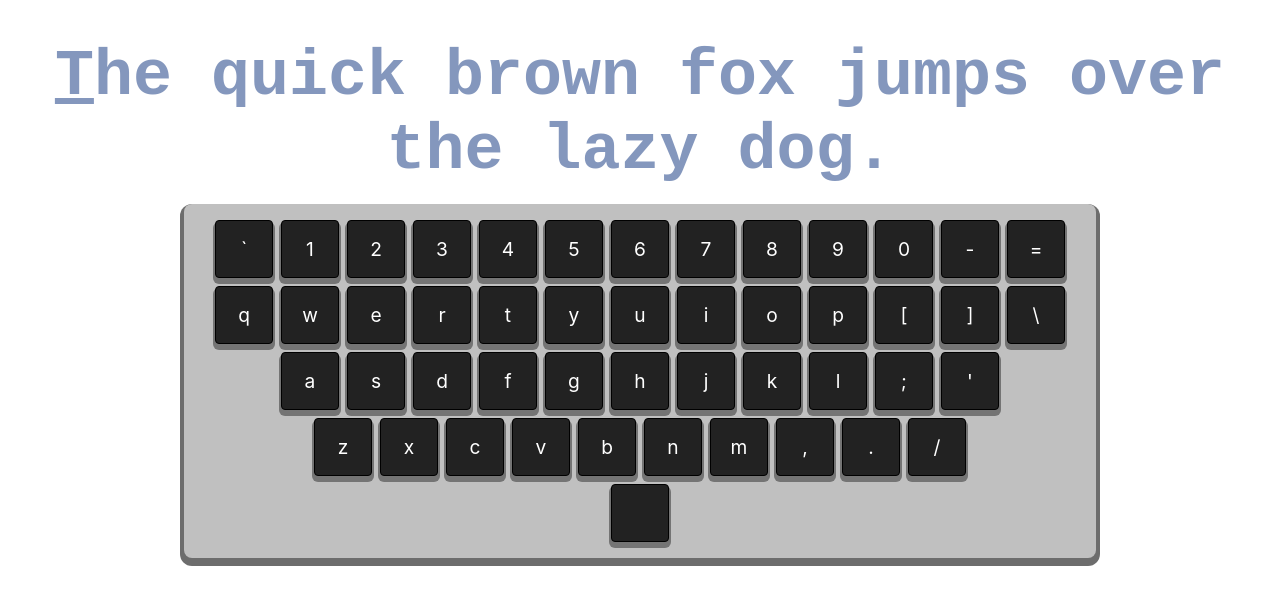
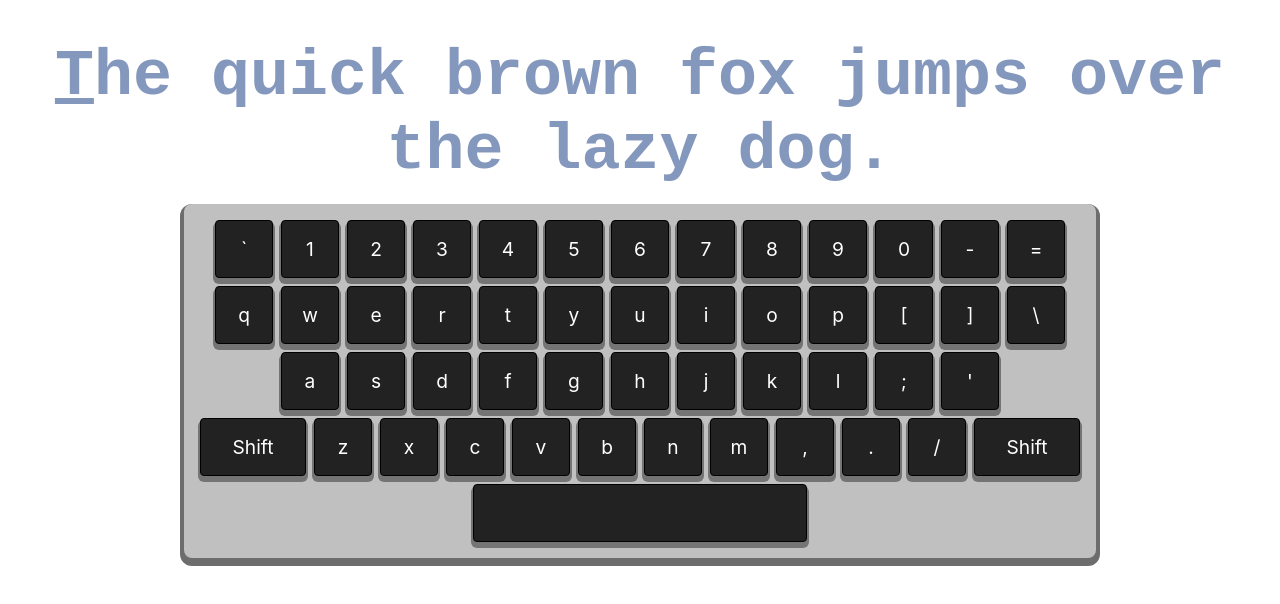
Before and after one commit to aehng/TypingTutor, a React (Vite) app in the folder vite-project/: page / in a window 1280 px wide. Shown: the top 604 px of the page. Built offline with nearby package versions, Linux system fonts and the light colour scheme.

Commit message:
Shift done

```diff
--- a/vite-project/src/Keyboard.css
+++ b/vite-project/src/Keyboard.css
@@ -30,3 +30,11 @@
   box-shadow: 0 4px 0 2px #0006;
   transition: all .05s ease;
 }
+
+.space-bar {
+  width: 300px;
+}
+
+.shift {
+  width: 72px;
+}
--- a/vite-project/src/Keyboard.jsx
+++ b/vite-project/src/Keyboard.jsx
@@ -12,7 +12,7 @@ export function Keyboard(props) {
       <KeyboardRow shift={shift} keyValues={['`','1', '2', '3', '4', '5', '6', '7', '8', '9', '0', '-', '=']} upperKeys={['~', '!', '@', '#', '$', '%', '^', '&', '*', '(', ')', '_', '+']} />
       <KeyboardRow shift={shift} keyValues={['q', 'w', 'e', 'r', 't', 'y', 'u', 'i', 'o', 'p', '[', ']', '\\']} upperKeys={['Q', 'W', 'E', 'R', 'T', 'Y', 'U', 'I', 'O', 'P', '{', '}', '|']} />
       <KeyboardRow shift={shift} keyValues={['a', 's', 'd', 'f', 'g', 'h', 'j', 'k', 'l', ';', '\'']} upperKeys={['A', 'S', 'D', 'F', 'G', 'H', 'J', 'K', 'L', ':', '"']} />
-      <KeyboardRow shift={shift} keyValues={['z', 'x', 'c', 'v', 'b', 'n', 'm', ',', '.', '/']} upperKeys={['Z', 'X', 'C', 'V', 'B', 'N', 'M', '<', '>', '?']} />
+      <KeyboardRow shift={shift} keyValues={['Shift','z', 'x', 'c', 'v', 'b', 'n', 'm', ',', '.', '/','Shift']} upperKeys={['Shift','Z', 'X', 'C', 'V', 'B', 'N', 'M', '<', '>', '?','Shift']} />
       <div className="keyboard-key space-bar"> </div>
     </div>
   )
--- a/vite-project/src/KeyboardRow.jsx
+++ b/vite-project/src/KeyboardRow.jsx
@@ -8,21 +8,26 @@ export function KeyboardRow(props) {
   } = props;
 
   const [row, setRow] = useState([]);
-//ChatGPT helped me with this mapping function
+
+  //ChatGPT helped me remember that I am an idiot. (I couldn't remember how to make a variable <insert facepalm emoji>)
   useEffect(() => {
+    //I made this if statement not use duplicate code
+    let keys = keyValues
     if (shift) {
-      setRow(upperKeys.map((k, index) => (
-        <div key={index} className="keyboard-key">
+      keys = upperKeys
+    }
+    let old = []
+    keys.forEach((k, index) => {
+      if (k === "Shift") {
+        old = [...old, <div key={index} className="keyboard-key shift">{k}</div>]
+      } else {
+        old = [...old, <div key={index} className="keyboard-key">
           {k}
-        </div>
-      )))
-    } else {
-      setRow(keyValues.map((k, index) => (
-        <div key={index} className="keyboard-key">
-          {k}
-        </div>
-      )))
-    }
+        </div>]
+      }
+    })
+    setRow(old)
+
   }, [shift]);
 
 
```
